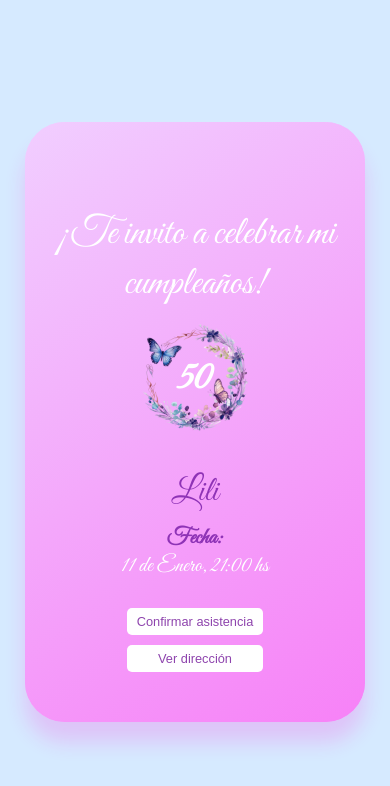
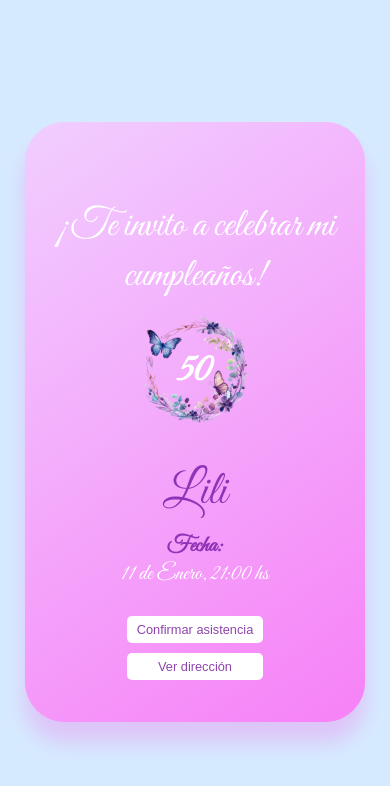
Before and after one commit to Pablogabi07/Invitacion_50, a website: page index.html in a window 390 px wide. Drawn offline with Linux system fonts and the light colour scheme.

Commit message:
Update styles.css

```diff
--- a/styles/styles.css
+++ b/styles/styles.css
@@ -220,7 +220,7 @@ p {
   }
 
   .nombre {
-      font-size: 2.5rem;
+      font-size: 3rem;
   }
 
   .fecha {
@@ -261,7 +261,7 @@ p {
   }
 
   .nombre {
-      font-size: 2.2rem;
+      font-size: 3rem;
   }
 
   .fecha {
```
